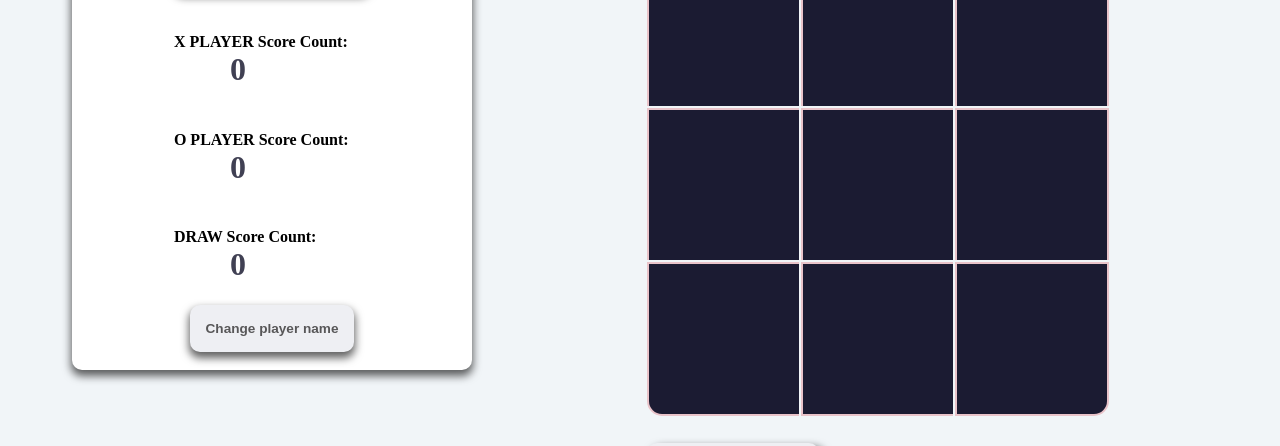
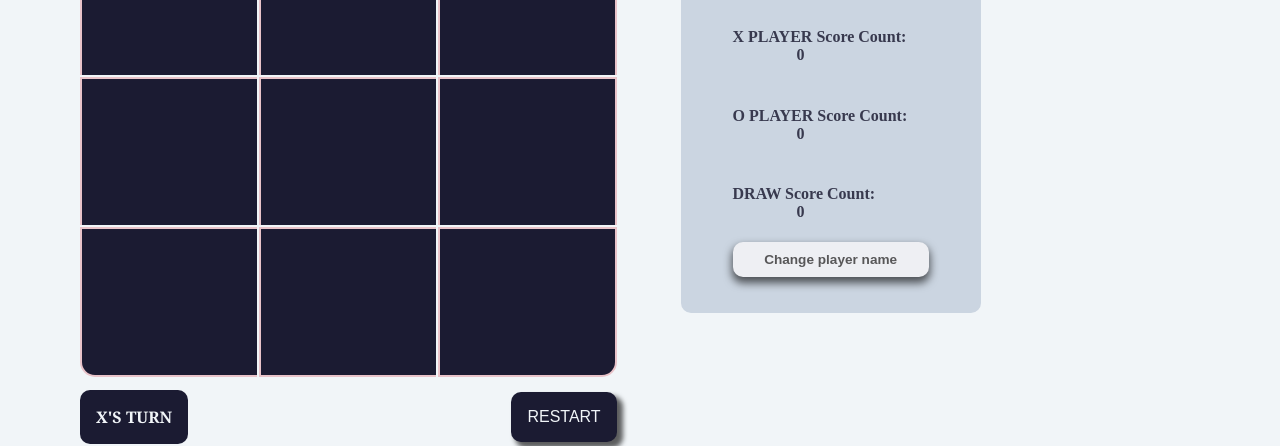
Before and after one commit to Bright-Abel/git-code-TicTacToe-Refractor, a plain HTML site: page index.html in a window 1280 px wide. Shown: the part 159-605 px from the top of the page. Drawn offline with Linux system fonts and the light colour scheme.

Commit message:
updated css

```diff
--- a/index.html
+++ b/index.html
@@ -1,56 +1,34 @@
 <!DOCTYPE html>
 <html lang="en">
-
   <head>
-    <meta charset="UTF-8">
-    <meta name="viewport" content="width=device-width, initial-scale=1.0">
+    <meta charset="UTF-8" />
+    <meta name="viewport" content="width=device-width, initial-scale=1.0" />
     <title>Document</title>
-    <link rel="stylesheet" href="style.css">
-
-
+    <link rel="stylesheet" href="style.css" />
   </head>
 
   <body>
+    <div class="app-container">
+      <h1 class="h1">Tic Tac Toe</h1>
       <div class="gameBoard">
-        <div class="count">
-            <h1>score board</h1>
-            <h4><span class="playerName1">X player</span> score count: <br><span class="scoreCount" data-id="x">0</span></h4>
-            <h4><span class="playerName2">O player</span> score count: <br><span class="scoreCount" data-id="o">0</span></h4>
-            <h4>DRAW score count: <br><span class="scoreCount" data-id="draw">0</span></h4>
-
-            <div class="nameChange">
-                <button class="btn">Change player name</button><br><br>
-                <div class="div">
-                    <div class="inputCont">
-                        <input type="text" name="Xname" id="Xname" placeholder="First Player Name[X]"><br> <br>
-                        <input type="text" name="Oname" id="Oname" placeholder="Second Player Name[O]"> <br> <br>
-
-                        <button type="submit" class="submitBtn">Submit</button>
-                    </div>
-                </div>
-            </div>
-        </div>
-
-    </div>
-
         <div class="gameCont">
           <div id="gameCont">
-            <h1>Tic Tac Toe</h1>
             <div class="container">
               <div id="cellCont">
-                    <div cellIndex="0" id='color' class="cell"></div>
-                    <div cellIndex="1" id='color' class="cell"></div>
-                    <div cellIndex="2" id='color' class="cell"></div>
-                    <div cellIndex="3" id='color' class="cell"></div>
-                    <div cellIndex="4" id='color' class="cell"></div>
-                    <div cellIndex="5" id='color' class="cell"></div>
-                    <div cellIndex="6" id='color' class="cell"></div>
-                    <div cellIndex="7" id='color' class="cell"></div>
-                    <div cellIndex="8" id='color' class="cell"></div>
+                <div cellIndex="0" id="color" class="cell"></div>
+                <div cellIndex="1" id="color" class="cell"></div>
+                <div cellIndex="2" id="color" class="cell"></div>
+                <div cellIndex="3" id="color" class="cell"></div>
+                <div cellIndex="4" id="color" class="cell"></div>
+                <div cellIndex="5" id="color" class="cell"></div>
+                <div cellIndex="6" id="color" class="cell"></div>
+                <div cellIndex="7" id="color" class="cell"></div>
+                <div cellIndex="8" id="color" class="cell"></div>
               </div>
               <div class="textCont">
                 <div class="h1">
-                        <h2 id="status"></h2><br>
+                  <h2 id="status"></h2>
+                  <br />
                 </div>
                 <div class="button">
                   <button id="restartBtn">Restart</button>
@@ -58,9 +36,52 @@
               </div>
             </div>
           </div>
+        </div>
 
+        <!-- SCORE board -->
+        <div class="count">
+          <h1>score board</h1>
+          <h4>
+            <span class="playerName1 playerName">X player</span> score count:
+            <br /><span class="scoreCount" data-id="x">0</span>
+          </h4>
+          <h4>
+            <span class="playerName2 playerName">O player</span> score count:
+            <br /><span class="scoreCount" data-id="o">0</span>
+          </h4>
+          <h4>
+            DRAW score count: <br /><span class="scoreCount" data-id="draw"
+              >0</span
+            >
+          </h4>
+          <!-- PLAYER NAME SETTING -->
+          <div class="nameChange">
+            <button class="btn">Change player name</button><br /><br />
+            <div class="div">
+              <div class="inputCont">
+                <input
+                  type="text"
+                  name="Xname"
+                  id="Xname"
+                  placeholder="First Player Name[X]"
+                /><br />
+                <br />
+                <input
+                  type="text"
+                  name="Oname"
+                  id="Oname"
+                  placeholder="Second Player Name[O]"
+                />
+                <br />
+                <br />
+
+                <button type="submit" class="submitBtn">Submit</button>
+              </div>
+            </div>
+          </div>
+        </div>
+      </div>
     </div>
     <script src="main.js"></script>
   </body>
-
 </html>
--- a/style.css
+++ b/style.css
@@ -1,19 +1,43 @@
+*,
+::after,
+::before {
+  box-sizing: border-box;
+}
 body {
+  background: #f1f5f8;
+}
+.app-container {
+  width: 100%;
+  max-width: 1120px;
+  margin: 0 auto;
+}
+.h1 {
+  text-align: center;
+  font-size: 2rem;
+  color: #1b1b32;
+  text-transform: uppercase;
+  font-family: Georgia, 'Times New Roman', Times, serif;
+}
+
+.gameBoard {
   display: flex;
-    background: #f1f5f8;
+  flex-direction: column;
+  gap: 4rem;
+
+  align-items: center;
 }
 
 .nameChange button {
-    border: none;
+  border: transparent;
   background: #eeeff3;
   color: rgba(19, 18, 18, 0.687);
-    padding: 1rem;
-    font-size: .85rem;
+  padding: 0.6rem;
+  font-size: 0.85rem;
   border-radius: 10px;
   box-shadow: 0px 5px 8px 1px rgba(0, 0, 0, 0.625);
   cursor: pointer;
   font-weight: bold;
-    transition: all .5s linear;
+  transition: all 0.5s ease-in-out;
   /* transition: all 1s ease-in-out; */
 }
 
@@ -21,7 +45,7 @@ input[type='text'] {
   /* width: 100%; */
   border: none;
   background-color: #1b1b32e4;
-    padding: .6rem;
+  padding: 0.6rem;
   border-radius: 5px;
   color: #fff;
 }
@@ -30,13 +54,10 @@ input[type='text'] {
   box-shadow: 5px 0px 8px 1px rgba(0, 0, 0, 0.625);
 }
 
-.gameBoard .nameChange {
-    text-align: center;
+.nameChange {
+  display: grid;
+  justify-content: center;
   /* padding-top: 5rem; */
-}
-
-.div input {
-    transition: all 0.3s linear;
 }
 
 .div {
@@ -46,44 +67,33 @@ input[type='text'] {
 }
 
 .count {
+  width: min(300px, 100%);
+  background: #cbd5e1;
   display: grid;
-    align-content: center;
-    justify-content: center;
-    margin-left: 4rem;
-    background-color: #fff;
-    width: 400px;
-    /* height: 20%; */
-    margin-top: 4rem;
-    /* padding-top: 4rem; */
+  place-content: center;
+  text-transform: capitalize;
+  color: #1b1b32d6;
   border-radius: 10px;
-    box-shadow: 0px 5px 8px 1px rgba(0, 0, 0, 0.625);
-    text-transform: capitalize;
-}
-
-.count h1 {
-    background: #f1f5f8;
-    padding: .6rem;
-    border-radius: 10px;
-    color: #1b1b32d6;
-    box-shadow: 0px 5px 8px 1px rgba(0, 0, 0, 0.625);
-    /* rgb(40, 214, 214) */
 }
 
 .scoreCount {
-    text-align: center;
-    padding-left: 3.5rem;
-    font-size: 2rem;
-    font-weight: bolder;
-    color: #1b1b32d6;
+  padding-left: 4rem;
+  font-size: 1rem;
+}
+.playerName {
+  font-size: 1rem;
+}
+.submitBtn {
+  transform: translateX(4rem);
 }
 
 .cell {
-    width: 150px;
+  width: auto;
   height: 150px;
   border: 2px solid rgb(233, 195, 201);
   box-shadow: 0 0 0 2px #f1f5f8;
-    line-height: 75px;
-    font-size: 10rem;
+  line-height: 40px;
+  font-size: clamp(2rem, 4vw, 4rem);
   cursor: pointer;
   display: grid;
   place-content: center;
@@ -105,29 +115,13 @@ input[type='text'] {
 .cell:last-child {
   border-bottom-right-radius: 15px;
 }
-
 .gameCont {
-    font-family: cursive;
-    width: 450px;
-    margin: 0 auto;
-    text-align: center;
-}
-
-#gameCont h1,
-#gameCont h2 {
-    font-size: 2rem;
-    color: #1b1b32;
-    background-color: #eeeff3;
-    display: inline-block;
-    padding: .6rem;
-    border-radius: 10px;
-    text-transform: uppercase;
-    font-family: Georgia, 'Times New Roman', Times, serif;
-    box-shadow: 5px 5px 8px 1px rgba(0, 0, 0, 0.625);
+  width: 100%;
+  max-width: 650px;
 }
 
 button:not(.nameChange button) {
-    padding: 1rem 2rem;
+  padding: 1rem 1rem;
   font-size: 1rem;
   text-transform: uppercase;
   border: none;
@@ -139,25 +133,47 @@ button:not(.nameChange button) {
 
 button:hover:not(.nameChange button) {
   cursor: pointer;
-    background-color: #eeeff3;
+  background-color: rgba(149, 157, 189, 0.781);
   color: #1b1b32;
-    box-shadow: -5px -5px 5px rgba(0, 0, 0, 0.625);
-    transition: all .5s linear;
+  transition: all 0.7s linear;
 }
 
 #cellCont {
   display: grid;
   grid-template-columns: repeat(3, auto);
-    width: 20px;
-    /* margin: 0 auto; */
+  width: 100%;
+  max-width: 600px;
 }
 
 .textCont {
   display: flex;
   justify-content: space-between;
   align-items: center;
+  width: auto;
+  margin: 0 auto;
+}
+#status {
+  padding: 1rem 1rem;
+  font-size: 1rem;
+  text-transform: uppercase;
+  border: none;
+  background: #1b1b32;
+  color: #f1f5f8;
+  border-radius: 10px;
+  display: inline-block;
 }
 
 span {
   text-transform: uppercase;
 }
+
+@media screen and (min-width: 768px) {
+  /* .app-container {
+    width: 100%;
+  } */
+  .gameBoard {
+    display: grid;
+    grid-template-columns: auto auto;
+    align-items: flex-start;
+  }
+}
```
Lines whose indentation alone changed are shown as unchanged.
